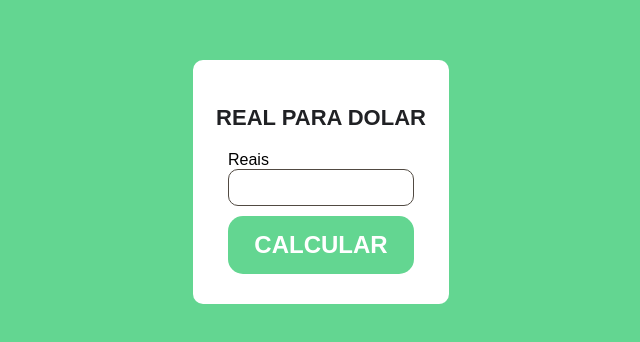
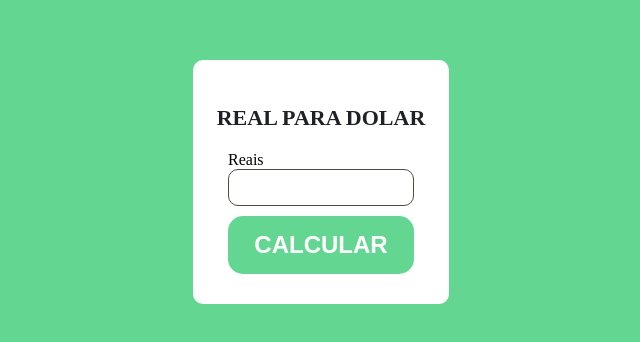
Before and after one commit to douglasbarreiros701/Real-para-dolar, a plain HTML site: page index.html in a window 1280 px wide. Shown: the part 218-560 px from the top of the page, 319-959 px from the left. Drawn offline with Linux system fonts and the light colour scheme.

Commit message:
Update style.css

```diff
--- a/style/style.css
+++ b/style/style.css
@@ -1,7 +1,6 @@
 
 body {
   margin: 0;
-  font-family: "Sarala", sans-serif;
 }
 
 body * {
```
